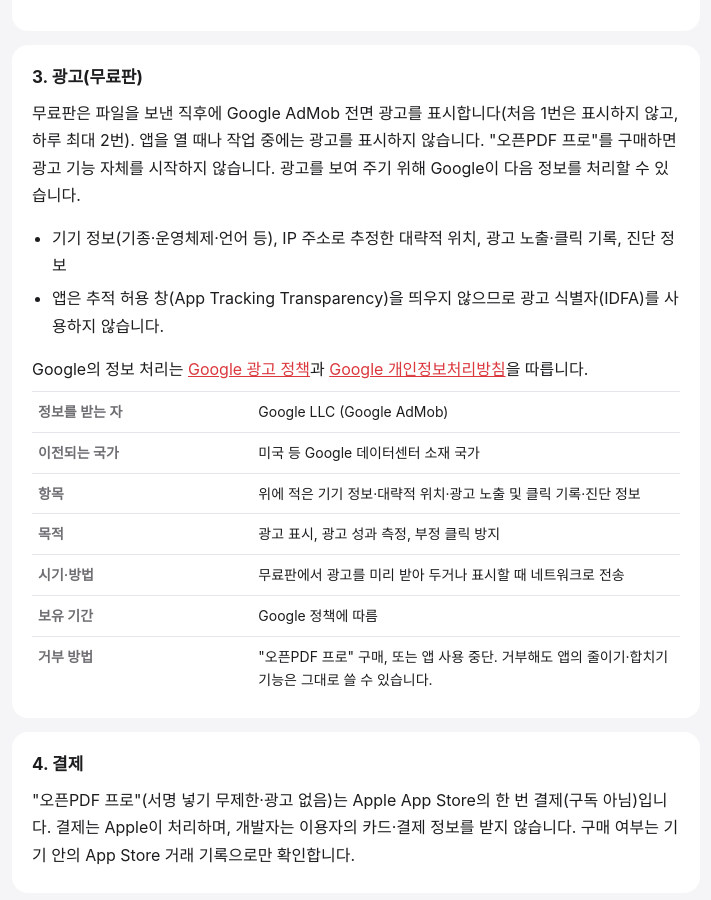
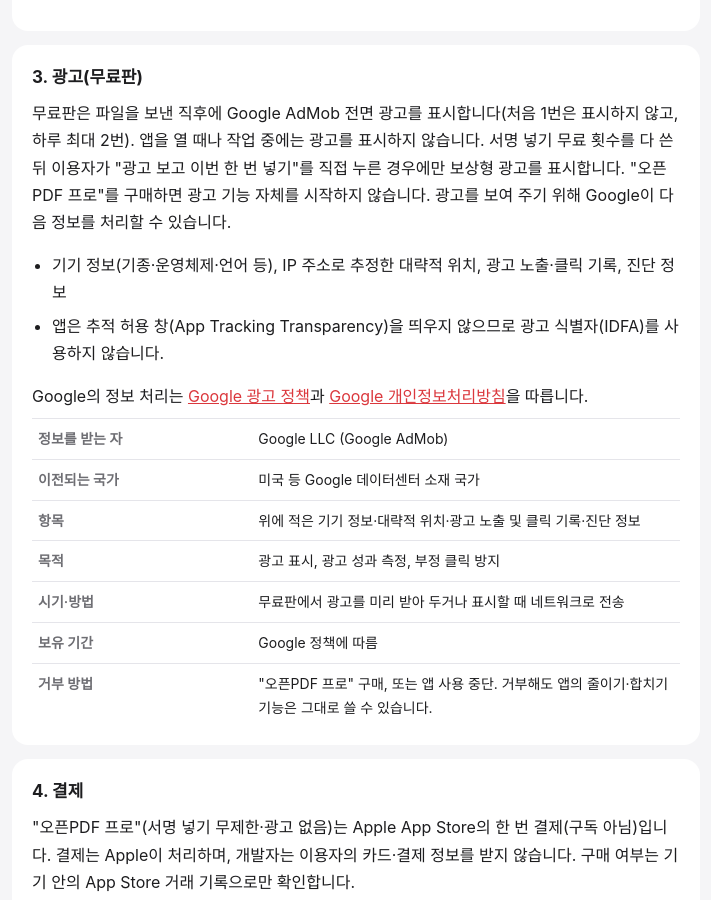
Before and after one commit to giroklabs/giroklabs.github.io, a plain HTML site: page openpdf/privacy.html in a window 1280 px wide. Shown: the part 909-1809 px from the top of the page, without its empty margins (284-995 px from the left). Drawn offline with Linux system fonts and the light colour scheme.

Commit message:
오픈PDF 처리방침: 보상형 광고(사용자가 누를 때만) 문구

```diff
--- a/openpdf/privacy.html
+++ b/openpdf/privacy.html
@@ -55,7 +55,7 @@
 
   <section>
     <h2>3. 광고(무료판)</h2>
-    <p>무료판은 파일을 보낸 직후에 Google AdMob 전면 광고를 표시합니다(처음 1번은 표시하지 않고, 하루 최대 2번). 앱을 열 때나 작업 중에는 광고를 표시하지 않습니다. "오픈PDF 프로"를 구매하면 광고 기능 자체를 시작하지 않습니다. 광고를 보여 주기 위해 Google이 다음 정보를 처리할 수 있습니다.</p>
+    <p>무료판은 파일을 보낸 직후에 Google AdMob 전면 광고를 표시합니다(처음 1번은 표시하지 않고, 하루 최대 2번). 앱을 열 때나 작업 중에는 광고를 표시하지 않습니다. 서명 넣기 무료 횟수를 다 쓴 뒤 이용자가 "광고 보고 이번 한 번 넣기"를 직접 누른 경우에만 보상형 광고를 표시합니다. "오픈PDF 프로"를 구매하면 광고 기능 자체를 시작하지 않습니다. 광고를 보여 주기 위해 Google이 다음 정보를 처리할 수 있습니다.</p>
     <ul>
       <li>기기 정보(기종·운영체제·언어 등), IP 주소로 추정한 대략적 위치, 광고 노출·클릭 기록, 진단 정보</li>
       <li>앱은 추적 허용 창(App Tracking Transparency)을 띄우지 않으므로 광고 식별자(IDFA)를 사용하지 않습니다.</li>
```
